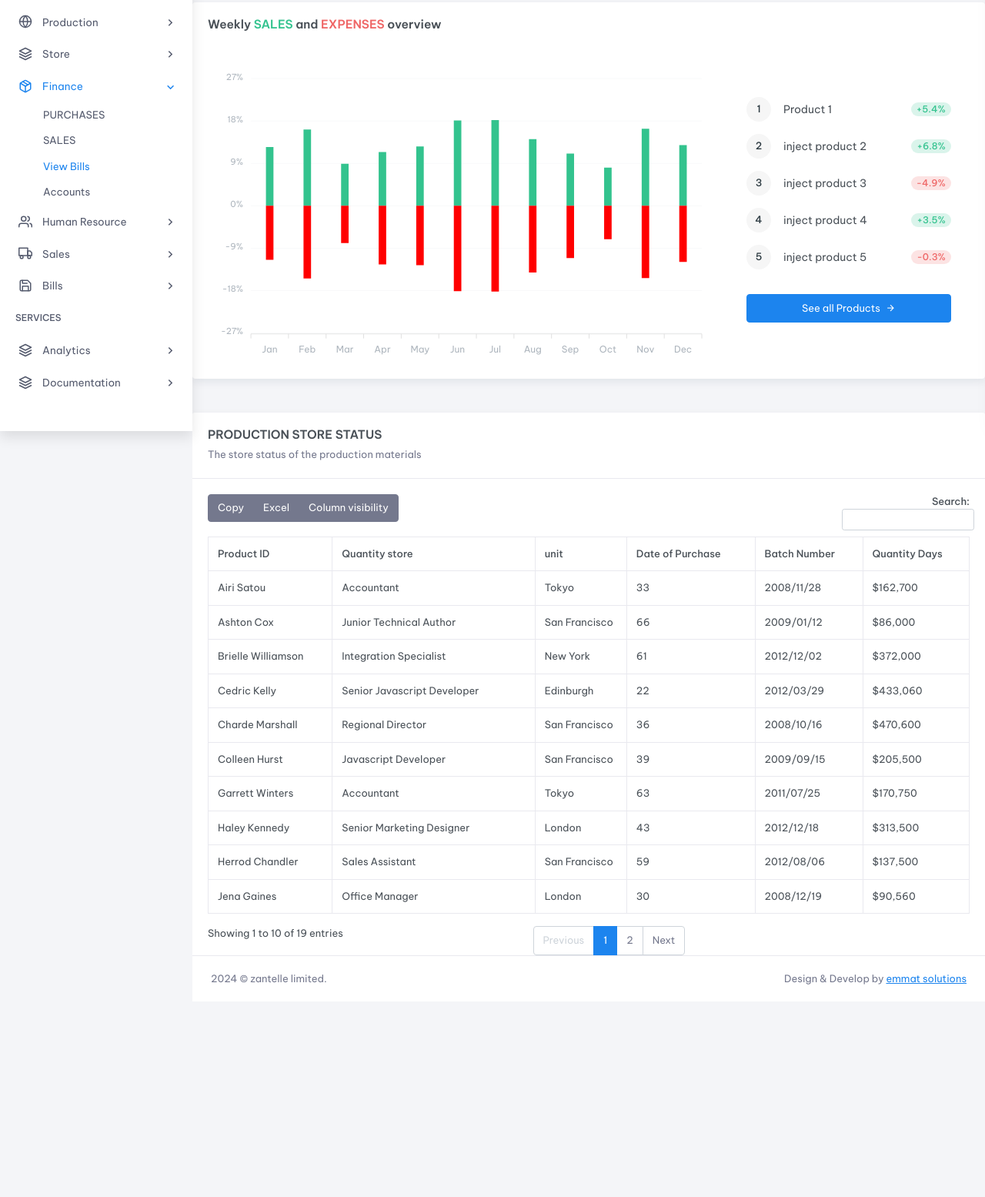
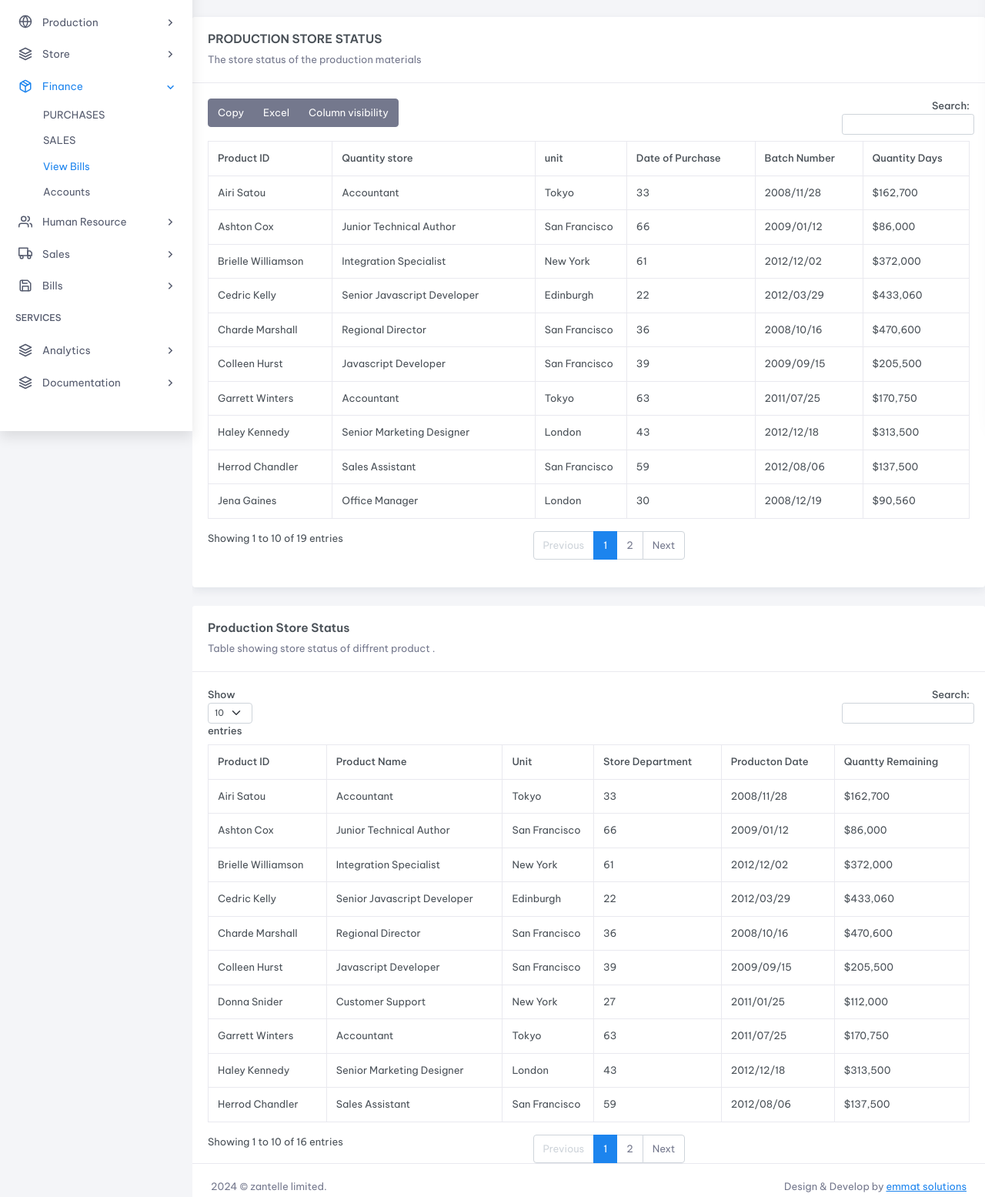
Before and after one commit to 254Jumah/xalis, a plain HTML site: page dashboard.html in a window 1280 px wide. Shown: the part 240-1795 px from the top of the page at 77% size. Before the commit the page ends 1541 px from the top, so only its background shows below. Drawn offline with Linux system fonts and the light colour scheme; a script that the page names is missing.

Commit message:
just pull

```diff
--- a/dashboard.html
+++ b/dashboard.html
@@ -576,135 +576,6 @@
                         </div><!-- end col -->
                     </div><!-- end row-->
 
-                    <div class="row">
-                        <div class="col-xl-12">
-                            <!-- card -->
-                            <div class="card">
-                                <!-- card body -->
-                                <div class="card-body">
-                                    <div class="d-flex flex-wrap align-items-center mb-4">
-                                        <h5 class="card-title me-2">Weekly <span class="text-success">SALES</span>  and <span class="text-danger">EXPENSES</span>  overview</h5>
-
-                                    </div>
-
-                                    <div class="row align-items-center">
-                                        <div class="col-xl-8">
-                                            <div>
-                                                <div id="market-overview" data-colors='["#33c38e", "#FF0000"]'
-                                                    class="apex-charts"></div>
-                                            </div>
-                                        </div>
-                                        <div class="col-xl-4">
-                                            <div class="p-4">
-                                                <div class="mt-0">
-                                                    <div class="d-flex align-items-center">
-                                                        <div class="avatar-sm m-auto">
-                                                            <span
-                                                                class="avatar-title rounded-circle bg-light text-dark font-size-13">
-                                                                1
-                                                            </span>
-                                                        </div>
-                                                        <div class="flex-grow-1 ms-3">
-                                                            <span class="font-size-14">Product 1</span>
-                                                        </div>
-
-                                                        <div class="flex-shrink-0">
-                                                            <span
-                                                                class="badge rounded-pill badge-soft-success font-size-12 fw-medium">+5.4%</span>
-                                                        </div>
-                                                    </div>
-                                                </div>
-
-                                                <div class="mt-3">
-                                                    <div class="d-flex align-items-center">
-                                                        <div class="avatar-sm m-auto">
-                                                            <span
-                                                                class="avatar-title rounded-circle bg-light text-dark font-size-13">
-                                                                2
-                                                            </span>
-                                                        </div>
-                                                        <div class="flex-grow-1 ms-3">
-                                                            <span class="font-size-14">inject product 2</span>
-                                                        </div>
-
-                                                        <div class="flex-shrink-0">
-                                                            <span
-                                                                class="badge rounded-pill badge-soft-success font-size-12 fw-medium">+6.8%</span>
-                                                        </div>
-                                                    </div>
-                                                </div>
-
-                                                <div class="mt-3">
-                                                    <div class="d-flex align-items-center">
-                                                        <div class="avatar-sm m-auto">
-                                                            <span
-                                                                class="avatar-title rounded-circle bg-light text-dark font-size-13">
-                                                                3
-                                                            </span>
-                                                        </div>
-                                                        <div class="flex-grow-1 ms-3">
-                                                            <span class="font-size-14">inject product 3</span>
-                                                        </div>
-
-                                                        <div class="flex-shrink-0">
-                                                            <span
-                                                                class="badge rounded-pill badge-soft-danger font-size-12 fw-medium">-4.9%</span>
-                                                        </div>
-                                                    </div>
-                                                </div>
-
-                                                <div class="mt-3">
-                                                    <div class="d-flex align-items-center">
-                                                        <div class="avatar-sm m-auto">
-                                                            <span
-                                                                class="avatar-title rounded-circle bg-light text-dark font-size-13">
-                                                                4
-                                                            </span>
-                                                        </div>
-                                                        <div class="flex-grow-1 ms-3">
-                                                            <span class="font-size-14">inject product 4</span>
-                                                        </div>
-
-                                                        <div class="flex-shrink-0">
-                                                            <span
-                                                                class="badge rounded-pill badge-soft-success font-size-12 fw-medium">+3.5%</span>
-                                                        </div>
-                                                    </div>
-                                                </div>
-
-                                                <div class="mt-3">
-                                                    <div class="d-flex align-items-center">
-                                                        <div class="avatar-sm m-auto">
-                                                            <span
-                                                                class="avatar-title rounded-circle bg-light text-dark font-size-13">
-                                                                5
-                                                            </span>
-                                                        </div>
-                                                        <div class="flex-grow-1 ms-3">
-                                                            <span class="font-size-14">inject product 5</span>
-                                                        </div>
-
-                                                        <div class="flex-shrink-0">
-                                                            <span
-                                                                class="badge rounded-pill badge-soft-danger font-size-12 fw-medium">-0.3%</span>
-                                                        </div>
-                                                    </div>
-                                                </div>
-                                                <div class="mt-4 pt-2">
-                                                    <a href="#" class="btn btn-primary w-100">See all Products <i
-                                                            class="mdi mdi-arrow-right ms-1"></i></a>
-                                                </div>
-
-                                            </div>
-                                        </div>
-                                    </div>
-                                </div>
-                                <!-- end card -->
-                            </div>
-                            <!-- end col -->
-                        </div>
-
-                    </div>
 
                 </class>
 
@@ -895,6 +766,170 @@
                 </div> <!-- end row -->
                 </div> <!-- container-fluid -->
                 </div>
+<div class="main-content">
+                <div class="row">
+                    <div class="col-12">
+                        <div class="card">
+                            <div class="card-header">
+                                <h4 class="card-title">Production Store Status</h4>
+                                <p class="card-title-desc">Table showing store status of diffrent product .
+                                </p>
+                            </div>
+                            <div class="card-body">
+
+                                <table id="datatable" class="table table-bordered dt-responsive  nowrap w-100">
+                                    <thead>
+                                        <tr>
+                                            <th>Product ID</th>
+                                            <th> Product Name</th>
+                                            <th>Unit</th>
+                                            <th>Store Department</th>
+                                            <th>Producton Date</th>
+                                            <th>Quantty Remaining</th>
+
+                                        </tr>
+                                    </thead>
+
+
+                                    <tbody>
+                                        <tr>
+                                            <td>Tiger Nixon</td>
+                                            <td>System Architect</td>
+                                            <td>Edinburgh</td>
+                                            <td>61</td>
+                                            <td>2011/04/25</td>
+                                            <td>$320,800</td>
+                                        </tr>
+                                        <tr>
+                                            <td>Garrett Winters</td>
+                                            <td>Accountant</td>
+                                            <td>Tokyo</td>
+                                            <td>63</td>
+                                            <td>2011/07/25</td>
+                                            <td>$170,750</td>
+                                        </tr>
+                                        <tr>
+                                            <td>Ashton Cox</td>
+                                            <td>Junior Technical Author</td>
+                                            <td>San Francisco</td>
+                                            <td>66</td>
+                                            <td>2009/01/12</td>
+                                            <td>$86,000</td>
+                                        </tr>
+                                        <tr>
+                                            <td>Cedric Kelly</td>
+                                            <td>Senior Javascript Developer</td>
+                                            <td>Edinburgh</td>
+                                            <td>22</td>
+                                            <td>2012/03/29</td>
+                                            <td>$433,060</td>
+                                        </tr>
+                                        <tr>
+                                            <td>Airi Satou</td>
+                                            <td>Accountant</td>
+                                            <td>Tokyo</td>
+                                            <td>33</td>
+                                            <td>2008/11/28</td>
+                                            <td>$162,700</td>
+                                        </tr>
+                                        <tr>
+                                            <td>Brielle Williamson</td>
+                                            <td>Integration Specialist</td>
+                                            <td>New York</td>
+                                            <td>61</td>
+                                            <td>2012/12/02</td>
+                                            <td>$372,000</td>
+                                        </tr>
+                                        <tr>
+                                            <td>Herrod Chandler</td>
+                                            <td>Sales Assistant</td>
+                                            <td>San Francisco</td>
+                                            <td>59</td>
+                                            <td>2012/08/06</td>
+                                            <td>$137,500</td>
+                                        </tr>
+                                        <tr>
+                                            <td>Rhona Davidson</td>
+                                            <td>Integration Specialist</td>
+                                            <td>Tokyo</td>
+                                            <td>55</td>
+                                            <td>2010/10/14</td>
+                                            <td>$327,900</td>
+                                        </tr>
+                                        <tr>
+                                            <td>Colleen Hurst</td>
+                                            <td>Javascript Developer</td>
+                                            <td>San Francisco</td>
+                                            <td>39</td>
+                                            <td>2009/09/15</td>
+                                            <td>$205,500</td>
+                                        </tr>
+                                        <tr>
+                                            <td>Sonya Frost</td>
+                                            <td>Software Engineer</td>
+                                            <td>Edinburgh</td>
+                                            <td>23</td>
+                                            <td>2008/12/13</td>
+                                            <td>$103,600</td>
+                                        </tr>
+                                        <tr>
+                                            <td>Jena Gaines</td>
+                                            <td>Office Manager</td>
+                                            <td>London</td>
+                                            <td>30</td>
+                                            <td>2008/12/19</td>
+                                            <td>$90,560</td>
+                                        </tr>
+                                        <tr>
+                                            <td>Quinn Flynn</td>
+                                            <td>Support Lead</td>
+                                            <td>Edinburgh</td>
+                                            <td>22</td>
+                                            <td>2013/03/03</td>
+                                            <td>$342,000</td>
+                                        </tr>
+                                        <tr>
+                                            <td>Charde Marshall</td>
+                                            <td>Regional Director</td>
+                                            <td>San Francisco</td>
+                                            <td>36</td>
+                                            <td>2008/10/16</td>
+                                            <td>$470,600</td>
+                                        </tr>
+                                        <tr>
+                                            <td>Haley Kennedy</td>
+                                            <td>Senior Marketing Designer</td>
+                                            <td>London</td>
+                                            <td>43</td>
+                                            <td>2012/12/18</td>
+                                            <td>$313,500</td>
+                                        </tr>
+                                        <tr>
+                                            <td>Tatyana Fitzpatrick</td>
+                                            <td>Regional Director</td>
+                                            <td>London</td>
+                                            <td>19</td>
+                                            <td>2010/03/17</td>
+                                            <td>$385,750</td>
+                                        </tr>
+
+
+                                        <tr>
+                                            <td>Donna Snider</td>
+                                            <td>Customer Support</td>
+                                            <td>New York</td>
+                                            <td>27</td>
+                                            <td>2011/01/25</td>
+                                            <td>$112,000</td>
+                                        </tr>
+                                    </tbody>
+                                </table>
+
+                            </div>
+                            </div>
+                        </div>
+                    </div> <!-- end col -->
+                </div> <!-- end row -->
 
 
 
@@ -1091,6 +1126,10 @@
     <script src="assets/js/pages/dashboard.init.js"></script>
     <!-- Datatable init js -->
     <script src="assets/js/pages/datatables.init.js"></script>
+    <!-- trying more js -->
+
+    <script src="assets/js/app.js"></script>
+
 
     <script src="assets/js/app.js"></script>
 </body>
```
Also changed, not shown: index.html (+3 -3 lines).
